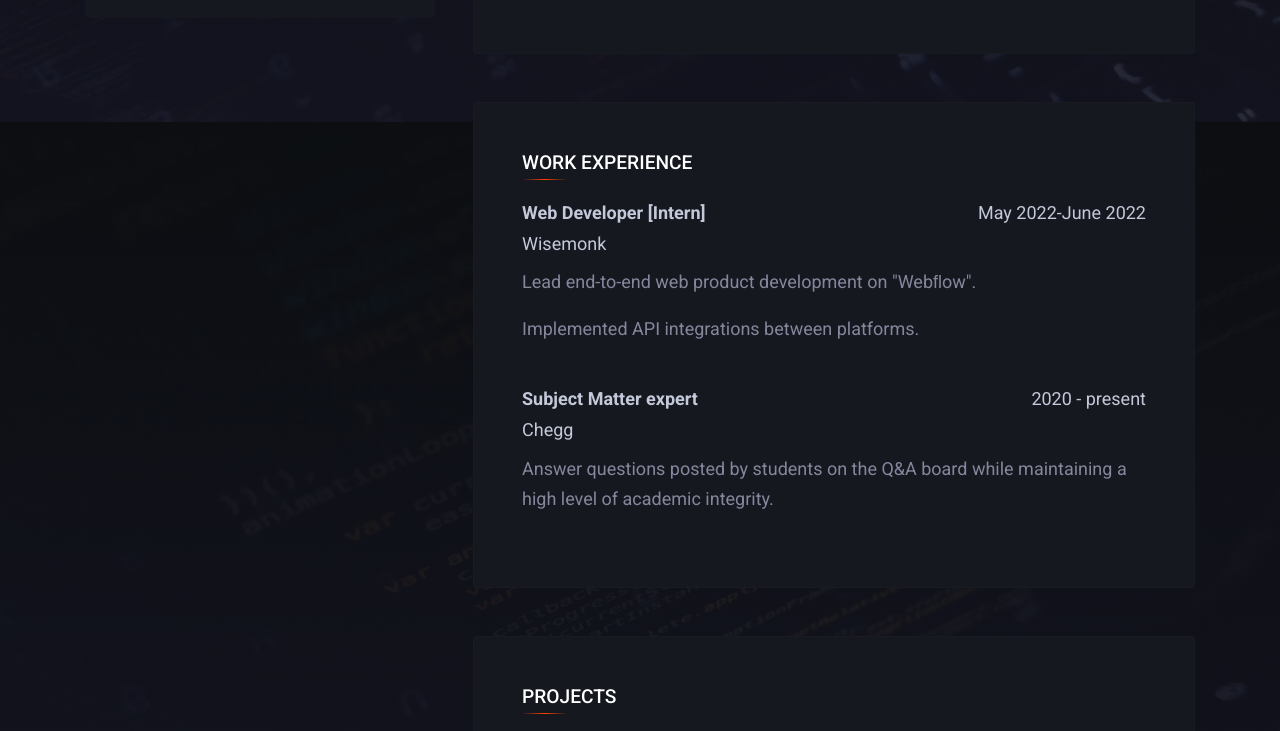
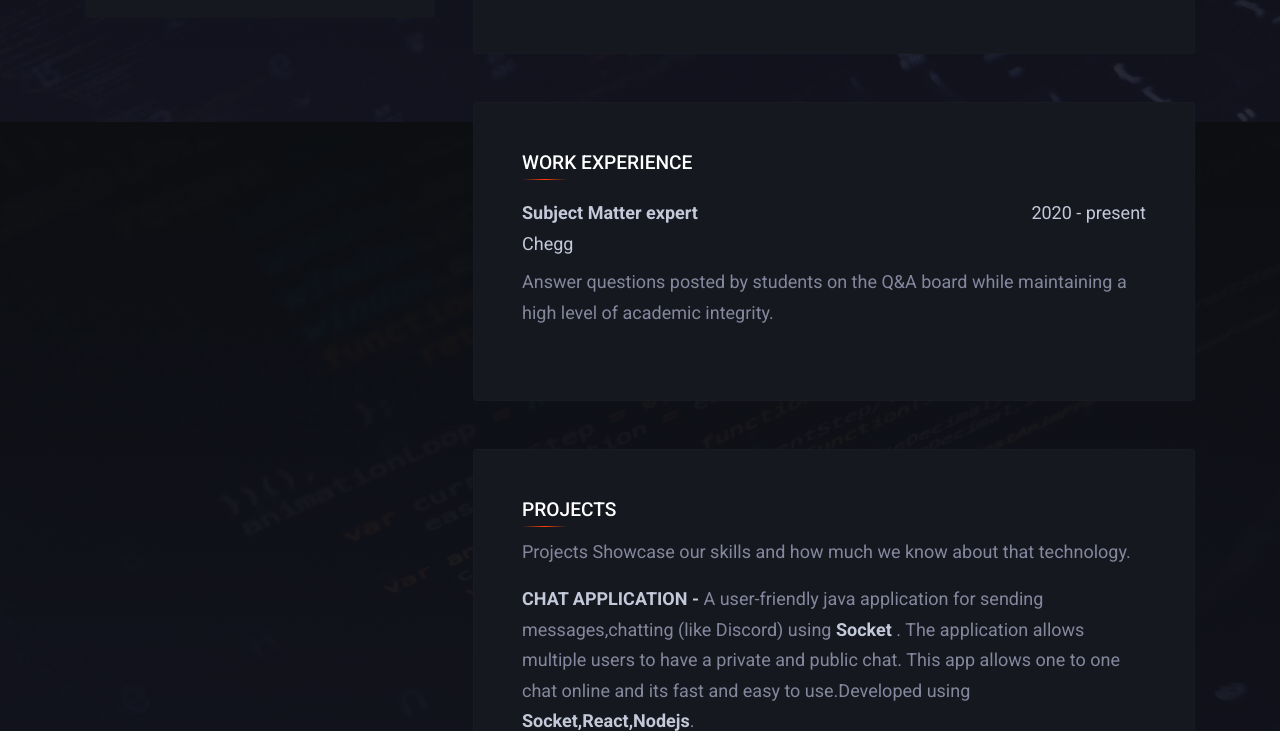
Before and after one commit to fuzzythinker/portfolio, a plain HTML site: page index.html in a window 1280 px wide. Shown: the part 678-1409 px from the top of the page. Drawn offline with nearby package versions, Linux system fonts and the light colour scheme.

Commit message:
Update index.html

```diff
--- a/index.html
+++ b/index.html
@@ -115,14 +115,6 @@
 					<div id="experience" class="section mt-3 mt-md-5 p-3 p-md-5 rounded">
 						<h3 class="mb-3 text-uppercase">Work Experience</h3>
 						<div class="row mt-4 mb-2">
-							<div class="col-6"> <span class="tiny-super font-weight-bold">Web Developer [Intern]</span> <span class="tiny-super d-block">Wisemonk</span> </div>
-							<div class="col-6 text-right"> <span class="tiny-super"> May 2022-June 2022 </span> </div>
-							<div class="col-12 mt-2">
-								<p>Lead end-to-end web product development on "Webﬂow".</p>
-								<p>Implemented API integrations between platforms. </p>
-							</div>
-						</div>
-						<div class="row mt-4 mb-2">
 							<div class="col-6"> <span class="tiny-super font-weight-bold">Subject Matter expert</span> <span class="tiny-super d-block">Chegg</span> </div>
 							<div class="col-6 text-right"> <span class="tiny-super">2020 - present</span> </div>
 							<div class="col-12 mt-2">
@@ -157,7 +149,7 @@
 						<p>Three Star Coder on Codechef.</p>
 						<strong><p><a href="https://www.hackerrank.com/dimpled497">Hackerrank </a></p></strong>
 						<strong><p><a href="https://auth.geeksforgeeks.org/user/dimpled497/">Geeks For Geeks </a></p></strong>
-						<strong><p><a href="https://www.codechef.com/users/yo_yo_888">Codechef</a></p></strong>
+						<strong><p><a href="#">Codechef</a></p></strong>
 						<strong><p><a href="https://www.codingninjas.com/codestudio/profile/c6af3316-2e0d-4bcf-aba1-c66d4dc8fe6e">Coding Ninjas </a></p></strong>
 						<strong><p><a href="https://www.hackerearth.com/@dimpled497">Hackerearth </a></p></strong>
 
```
